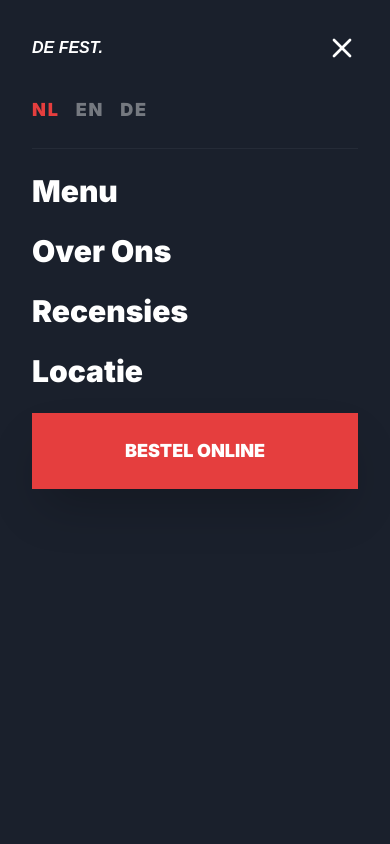
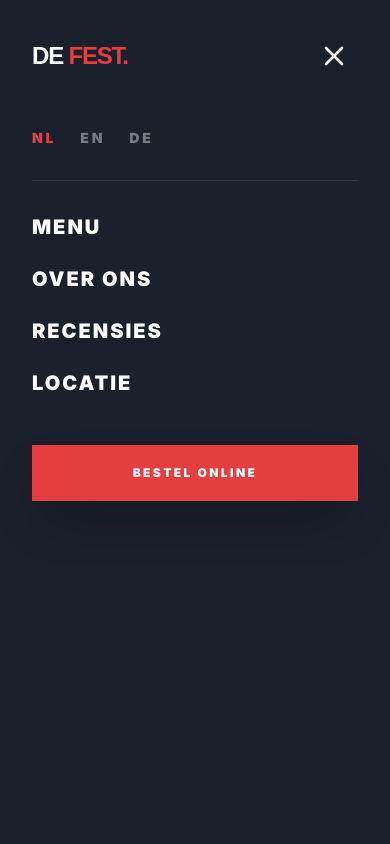
Before and after one commit to maximetdoucet-glitch/Cafeteria-De-Fest, a Next.js app: page / in a window 390 px wide. Both pictures are taken after a click on the button 352 px from the left and 48 px from the top of the page. Shown: the top 844 px of the page. Built offline with nearby package versions, Linux system fonts and the light colour scheme.

Commit message:
style: optimize mobile menu aesthetics for a premium brand feel

```diff
--- a/src/components/layout/Navbar.tsx
+++ b/src/components/layout/Navbar.tsx
@@ -116,19 +116,28 @@ export default function Navbar() {
 
       {/* Mobile Menu Overlay */}
       {isMobileMenuOpen && (
-        <div className="fixed inset-0 bg-brand-charcoal z-[60] flex flex-col p-8 space-y-8">
-           <div className="flex justify-between items-center">
-              <span className="text-white font-heading font-bold italic">DE FEST.</span>
-              <button onClick={() => setIsMobileMenuOpen(false)} aria-label="Sluit menu"><X className="text-white" size={32} /></button>
+        <div className="fixed inset-0 bg-brand-charcoal z-[60] flex flex-col p-8 md:hidden">
+           <div className="flex justify-between items-center mb-12">
+              <span className="text-white font-heading font-black text-2xl uppercase tracking-tighter">
+                DE <span className="text-brand-red">FEST.</span>
+              </span>
+              <button
+                onClick={() => setIsMobileMenuOpen(false)}
+                aria-label="Sluit menu"
+                className="p-2 hover:bg-white/10 rounded-full transition-colors"
+              >
+                <X className="text-white" size={32} />
+              </button>
            </div>
-            <div className="flex flex-col space-y-6">
+
+            <div className="flex flex-col space-y-8">
                {/* Mobile Lang Selector */}
-               <div className="flex gap-4 border-b border-white/5 pb-6">
+               <div className="flex gap-6 border-b border-white/10 pb-8">
                   {languages.map((lang) => (
                     <button
                       key={lang.code}
                       onClick={() => setLanguage(lang.code as Language)}
-                      className={`text-lg font-black uppercase tracking-widest transition-colors ${
+                      className={`text-sm font-black uppercase tracking-[0.2em] transition-colors ${
                         language === lang.code ? "text-brand-red" : "text-white/40"
                       }`}
                     >
@@ -137,13 +146,16 @@ export default function Navbar() {
                   ))}
                </div>
 
-               <Link href="/menu" onClick={() => setIsMobileMenuOpen(false)} className="text-3xl font-black text-white hover:text-brand-red transition-colors capitalize">{t('nav.menu')}</Link>
-               <Link href="/about" onClick={() => setIsMobileMenuOpen(false)} className="text-3xl font-black text-white hover:text-brand-red transition-colors capitalize">{t('nav.about')}</Link>
-               <Link href="/reviews" onClick={() => setIsMobileMenuOpen(false)} className="text-3xl font-black text-white hover:text-brand-red transition-colors capitalize">{t('nav.reviews')}</Link>
-               <Link href="/#location" onClick={() => setIsMobileMenuOpen(false)} className="text-3xl font-black text-white hover:text-brand-red transition-colors capitalize">{t('nav.location')}</Link>
+               <div className="flex flex-col space-y-6">
+                 <Link href="/menu" onClick={() => setIsMobileMenuOpen(false)} className="text-xl font-black text-white hover:text-brand-red transition-colors uppercase tracking-[0.1em]">{t('nav.menu')}</Link>
+                 <Link href="/about" onClick={() => setIsMobileMenuOpen(false)} className="text-xl font-black text-white hover:text-brand-red transition-colors uppercase tracking-[0.1em]">{t('nav.about')}</Link>
+                 <Link href="/reviews" onClick={() => setIsMobileMenuOpen(false)} className="text-xl font-black text-white hover:text-brand-red transition-colors uppercase tracking-[0.1em]">{t('nav.reviews')}</Link>
+                 <Link href="/#location" onClick={() => setIsMobileMenuOpen(false)} className="text-xl font-black text-white hover:text-brand-red transition-colors uppercase tracking-[0.1em]">{t('nav.location')}</Link>
+               </div>
+
                <button
                  onClick={() => { setIsMobileMenuOpen(false); openOrder(); }}
-                 className="w-full bg-brand-red py-6 text-white font-black uppercase text-center text-lg shadow-2xl cursor-pointer"
+                 className="w-full bg-brand-red py-5 mt-4 text-white font-black uppercase text-center text-xs tracking-[0.2em] shadow-2xl cursor-pointer hover:bg-white hover:text-brand-charcoal transition-all"
                >
                  {t('nav.order')}
                </button>
```
